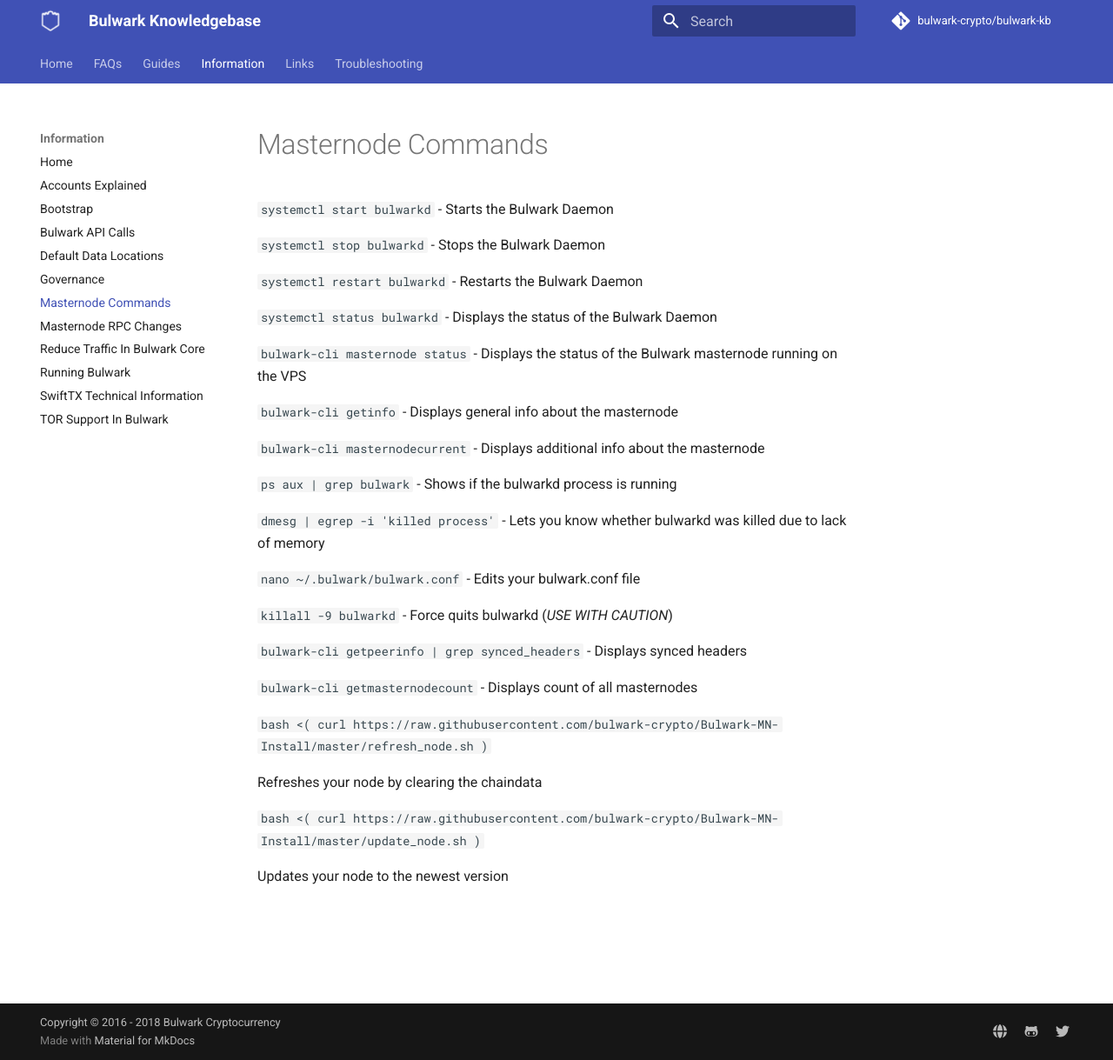
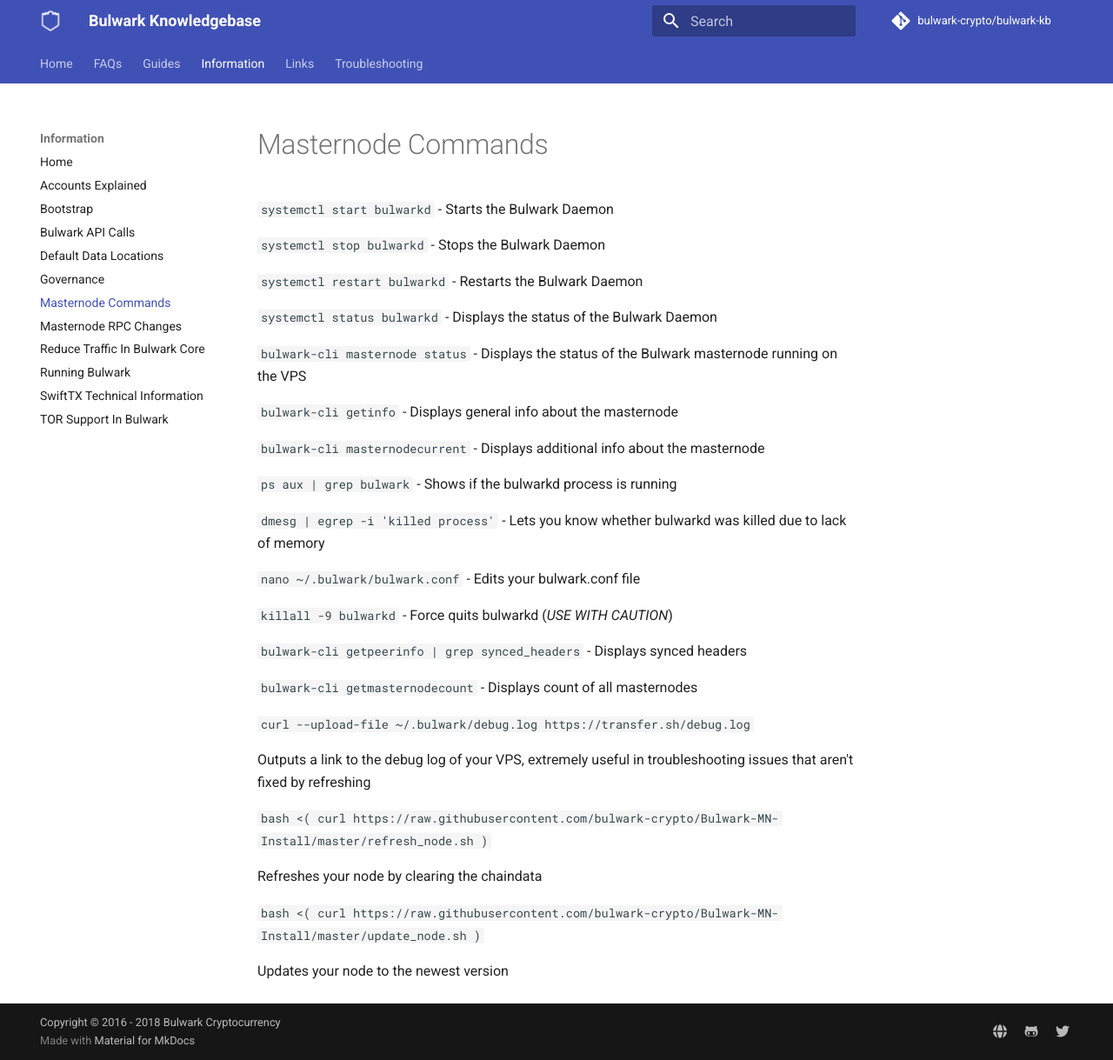
Before and after one commit to bulwark-crypto/Bulwark-KB, an MkDocs documentation site: the page built from docs/Information/Masternode-Commands.md, in a window 1280 px wide and 1219 px high. Shown: the whole window at 87% size. Built offline with MkDocs 1.6.1 and Material for MkDocs 9.7.7, drawn with Linux system fonts in a browser that asks for light colours; comment, search, counter and statistics services are not loaded.

Commit message:
Auto stash before rebase of "origin/master"

```diff
--- a/docs/Information/Masternode-Commands.md
+++ b/docs/Information/Masternode-Commands.md
@@ -39,6 +39,10 @@
 `bulwark-cli getmasternodecount`
 \- Displays count of all masternodes
 
+`curl --upload-file ~/.bulwark/debug.log https://transfer.sh/debug.log`
+
+Outputs a link to the debug log of your VPS, extremely useful in troubleshooting issues that aren't fixed by refreshing
+
 `bash <( curl https://raw.githubusercontent.com/bulwark-crypto/Bulwark-MN-Install/master/refresh_node.sh )`
 
 Refreshes your node by clearing the chaindata
```
